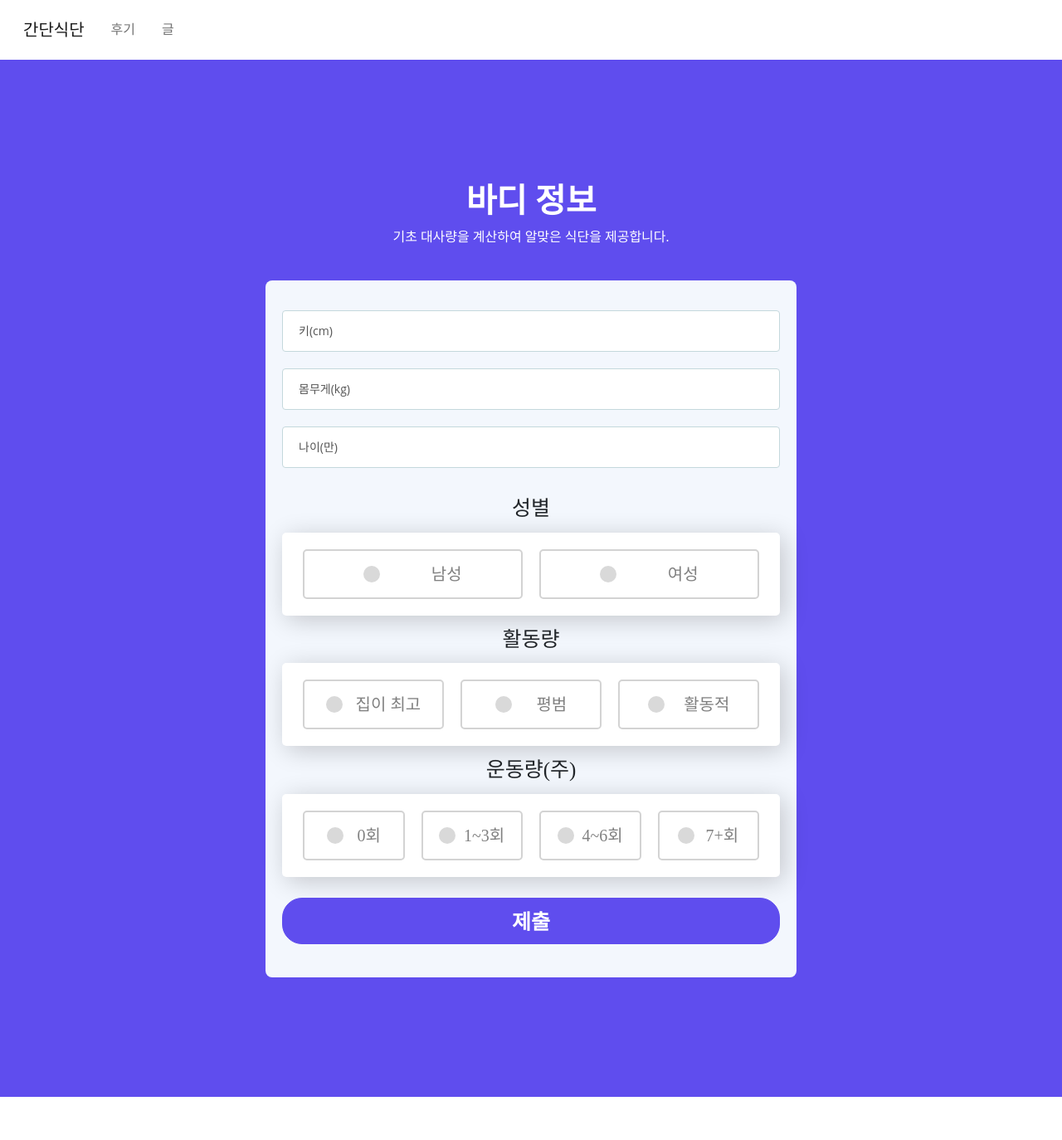
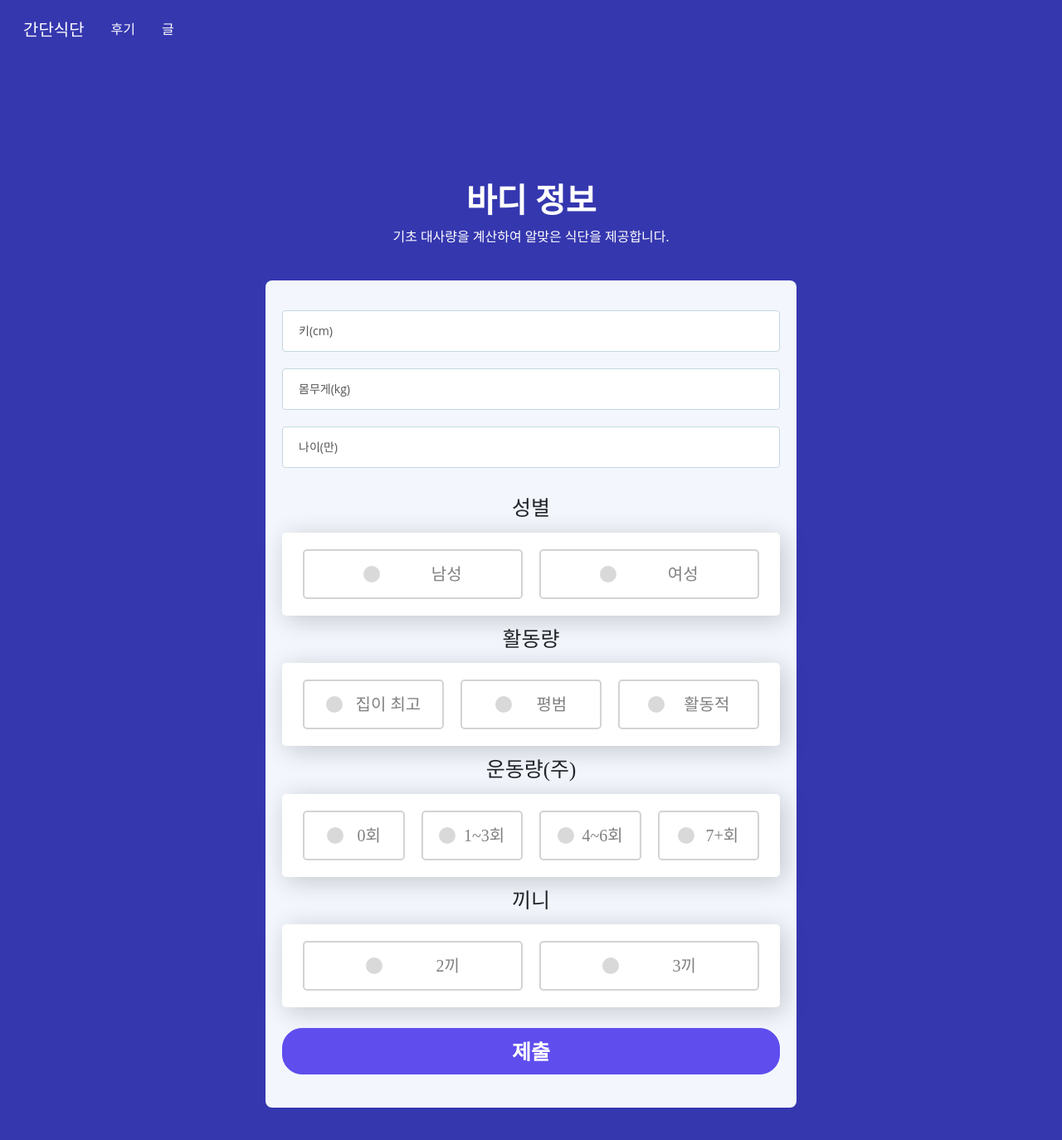
Before and after one commit to djgnfj-svg/Simple-diet, a React (Create React App) app in the folder frontend/: page / in a window 1280 px wide. Shown: the top 1374 px of the page at 83% size. Before the commit the page ends 1322 px from the top, so only its background shows below. Built offline with nearby package versions, Linux system fonts and the light colour scheme; a web font is replaced by a local one.

Commit message:
add axios

```diff
--- a/frontend/src/App.js
+++ b/frontend/src/App.js
@@ -1,14 +1,13 @@
 import './App.css';
 import './temp.css';
-import Input_form from './components/input/input_form';
 import 'bootstrap/dist/css/bootstrap.min.css';
 import MyNavbar from './components/navbar';
+import Input_form from './pages/body_info_input/input_form/input_form';
 
 function App() {
   return (
     <div className="app">
       <MyNavbar></MyNavbar>
-
       <Input_form></Input_form>
     </div>
   );
--- a/frontend/src/components/navbar.js
+++ b/frontend/src/components/navbar.js
@@ -4,10 +4,10 @@ import 'bootstrap/dist/css/bootstrap.min.css';
 function MyNavbar() {
     return (
         <div className="">
-            <nav className="navbar navbar-expand-lg navbar-light p-3">
+            <nav className="navbar navbar-expand-lg p-3" style={{backgroundColor: "#3537af"}}>
                 <div className="container-fluid">
                     {/* 마진 right 28px */}
-                    <a className="navbar-brand" href="#">간단식단</a>
+                    <a className="navbar-brand text-white"  href="#">간단식단</a>
                     <button className="navbar-toggler" type="button" data-bs-toggle="collapse" data-bs-target="#navbarNavDropdown" aria-controls="navbarNavDropdown" aria-expanded="false" aria-label="Toggle navigation">
                         <span className="navbar-toggler-icon"></span>
                     </button>
@@ -15,10 +15,10 @@ function MyNavbar() {
                     <div className=" collapse navbar-collapse" id="navbarNavDropdown">
                         <ul className="navbar-nav ">
                             <li className="nav-item">
-                                <a className="nav-link mx-2" href="#">후기</a>
+                                <a className="nav-link mx-2 text-white" href="#">후기</a>
                             </li>
                             <li className="nav-item">
-                                <a className="nav-link mx-2" href="#">글</a>
+                                <a className="nav-link mx-2 text-white" href="#">글</a>
                             </li>
                         </ul>
                     </div>
--- a/frontend/src/components/input/input_form.css
+++ b/frontend/src/pages/body_info_input/input_form/input_form.css
@@ -1,7 +1,7 @@
 .ex-2-header {
 	padding-top: 9rem;
 	padding-bottom: 9rem;
-	background-color: #5f4dee;
+	background-color: #3537af;
 	text-align: center;
 	min-height: 100vh;
 }
@@ -197,6 +197,8 @@ input[type="radio"] {
 #option-7:checked:checked~.option-7,
 #option-8:checked:checked~.option-8,
 #option-9:checked:checked~.option-9,
+#option-10:checked:checked~.option-10,
+#option-11:checked:checked~.option-11,
 #option-1:checked:checked~.option-1{
 	border-color: #0069d9;
 	background: #0069d9;
@@ -215,6 +217,8 @@ input[type="radio"] {
 #option-7:checked:checked~.option-7 .dot,
 #option-8:checked:checked~.option-8 .dot,
 #option-9:checked:checked~.option-9 .dot,
+#option-10:checked:checked~.option-10 .dot,
+#option-11:checked:checked~.option-11 .dot,
 #option-2:checked:checked~.option-2 .dot {
 	background: #fff;
 }
@@ -226,6 +230,8 @@ input[type="radio"] {
 #option-7:checked:checked~.option-7 .dot::before,
 #option-8:checked:checked~.option-8 .dot::before,
 #option-9:checked:checked~.option-9 .dot::before,
+#option-10:checked:checked~.option-10 .dot::before,
+#option-11:checked:checked~.option-11 .dot::before,
 #option-1:checked:checked~.option-1 .dot::before{
 	opacity: 1;
 	transform: scale(1);
@@ -243,6 +249,8 @@ input[type="radio"] {
 #option-7:checked:checked~.option-7 span,
 #option-8:checked:checked~.option-8 span,
 #option-9:checked:checked~.option-9 span,
+#option-10:checked:checked~.option-10 span,
+#option-11:checked:checked~.option-11 span,
 #option-2:checked:checked~.option-2 span {
 	color: #fff;
 }
--- a/frontend/src/components/input/input_form.js
+++ b/frontend/src/pages/body_info_input/input_form/input_form.js
@@ -1,8 +1,27 @@
+import React, { useState } from 'react'
 import 'bootstrap/dist/css/bootstrap.min.css';
 import './input_form.css';
 import axios from "axios";
 
 function Input_form() {
+
+  const [userInput, setUserInput] = useState({
+    age: "", // 나이
+    height: "",  // 키
+    weight: "",  // 몸무게
+    gender: "",  // 성별
+    general_activities: "", // 활동량
+    excise_activity: "", // 운동량
+    many_meals: "",
+  })
+  const { age, height, weight, gender, general_activities, excise_activity, many_meals } = userInput
+  const handleChangeInput = (e) => {
+    const { value, name } = e.target
+    setUserInput({
+        ...userInput,
+        [name]: value
+    })
+}
   const onkeytest = (e) => {
     if (e.target.value !== '') {
       e.target.classList.add('notEmpty');
@@ -10,6 +29,8 @@ function Input_form() {
       e.target.classList.remove('notEmpty');
     }
   }
+
+
   return (
     <div className="">
 
@@ -22,19 +43,21 @@ function Input_form() {
               <div className="form-container">
                 <form id="signUpForm" data-toggle="validator" data-focus="false">
                   <div>
-
                     <div className="form-group">
-                      <input onKeyUp={onkeytest} type="text" className="form-control-input" id="semail" required />
+                      <input name='height' onKeyUp={onkeytest} className="form-control-input"
+                      onChange={handleChangeInput} value={height} required />
                       <label className="label-control" for="semail">키(cm)</label>
                       <div className="help-block with-errors"></div>
                     </div>
                     <div className="form-group">
-                      <input onKeyUp={onkeytest} type="text" className="form-control-input" id="sname" required />
+                      <input name="weight" onKeyUp={onkeytest} type="text" className="form-control-input"
+                      onChange={handleChangeInput} value={weight} required />
                       <label className="label-control" for="sname">몸무게(kg)</label>
                       <div className="help-block with-errors"></div>
                     </div>
                     <div className="form-group">
-                      <input onKeyUp={onkeytest} type="text" className="form-control-input" id="spassword" required />
+                      <input name="age" onKeyUp={onkeytest} type="text" className="form-control-input"
+                       onChange={handleChangeInput} value={age} required />
                       <label className="label-control" for="spassword">나이(만)</label>
                       <div className="help-block with-errors"></div>
                     </div>
@@ -43,8 +66,8 @@ function Input_form() {
                   <div className="radio-group">
                     <label className="label-text" for="gender">성별</label>
                     <div class="wrapper">
-                      <input type="radio" name="select" id="option-1" />
-                      <input type="radio" name="select" id="option-2" />
+                      <input type="radio" name="gender" id="option-1" onChange={handleChangeInput} value={"M"}/>
+                      <input type="radio" name="gender" id="option-2" onChange={handleChangeInput} value={"W"}/>
                       <label for="option-1" class="option option-1">
                         <div class="dot"></div>
                         <span>남성</span>
@@ -57,9 +80,9 @@ function Input_form() {
 
                     <label className="label-text" for="ex">활동량</label>
                     <div class="wrapper">
-                      <input type="radio" name="select2" id="option-3"/>
-                      <input type="radio" name="select2" id="option-4" />
-                      <input type="radio" name="select2" id="option-5" />
+                      <input type="radio" name="general_activities" id="option-3" onChange={handleChangeInput} value={"1.2"}/>
+                      <input type="radio" name="general_activities" id="option-4" onChange={handleChangeInput} value={"1.4"}/>
+                      <input type="radio" name="general_activities" id="option-5" onChange={handleChangeInput} value={"1.6"}/>
                       <label for="option-3" class="option option-3">
                         <div class="dot"></div>
                         <span>집이 최고</span>
@@ -76,10 +99,10 @@ function Input_form() {
 
                     <label className="label-text" for="exs">운동량(주)</label>
                     <div class="wrapper">
-                      <input type="radio" name="select3" id="option-6" />
-                      <input type="radio" name="select3" id="option-7" />
-                      <input type="radio" name="select3" id="option-8" />
-                      <input type="radio" name="select3" id="option-9" />
+                      <input type="radio" name="excise_activity" id="option-6" onChange={handleChangeInput} value={"0"}/>
+                      <input type="radio" name="excise_activity" id="option-7" onChange={handleChangeInput} value={"0.1"}/>
+                      <input type="radio" name="excise_activity" id="option-8" onChange={handleChangeInput} value={"0.2"}/>
+                      <input type="radio" name="excise_activity" id="option-9" onChange={handleChangeInput} value={"0.3"}/>
                       <label for="option-6" class="option option-6">
                         <div class="dot"></div>
                         <span>0회</span>
@@ -97,12 +120,26 @@ function Input_form() {
                         <span>7+회</span>
                       </label>
                     </div>
+                    <label className="label-text" for="many_meals">끼니</label>
+                    <div class="wrapper">
+                      <input type="radio" name="many_meals" id="option-10" onChange={handleChangeInput} value={"2"}/>
+                      <input type="radio" name="many_meals" id="option-11" onChange={handleChangeInput} value={"3"}/>
+                      <label for="option-10" class="option option-10">
+                        <div class="dot"></div>
+                        <span>2끼</span>
+                      </label>
+                      <label for="option-11" class="option option-11">
+                        <div class="dot"></div>
+                        <span>3끼</span>
+                      </label>
+                    </div>
+
 
                   </div>
                   <div className="form-group">
                     <button type="submit" className="form-control-submit-button"
                      onClick={()=>{
-                      axios.post("http://127.0.0.1:8000/api/calk_metabolic_rate/").then((response)=>{
+                      axios.post("http://127.0.0.1:8000/api/calk_metabolic_rate/",userInput).then((response)=>{
                         alert("성공")
                       })
                       .catch(()=>{
```
Also changed, not shown: frontend/src/pages/body_info_input/body_info_input.css (added), frontend/src/pages/body_info_input/body_info_input.js (added), frontend/src/pages/body_info_input/input_card/input_card.css (added), frontend/src/pages/body_info_input/input_card/input_card.js (added), frontend/src/pages/body_info_input/input_text/input_text.css (added), frontend/src/pages/body_info_input/input_text/input_text.js (added).
